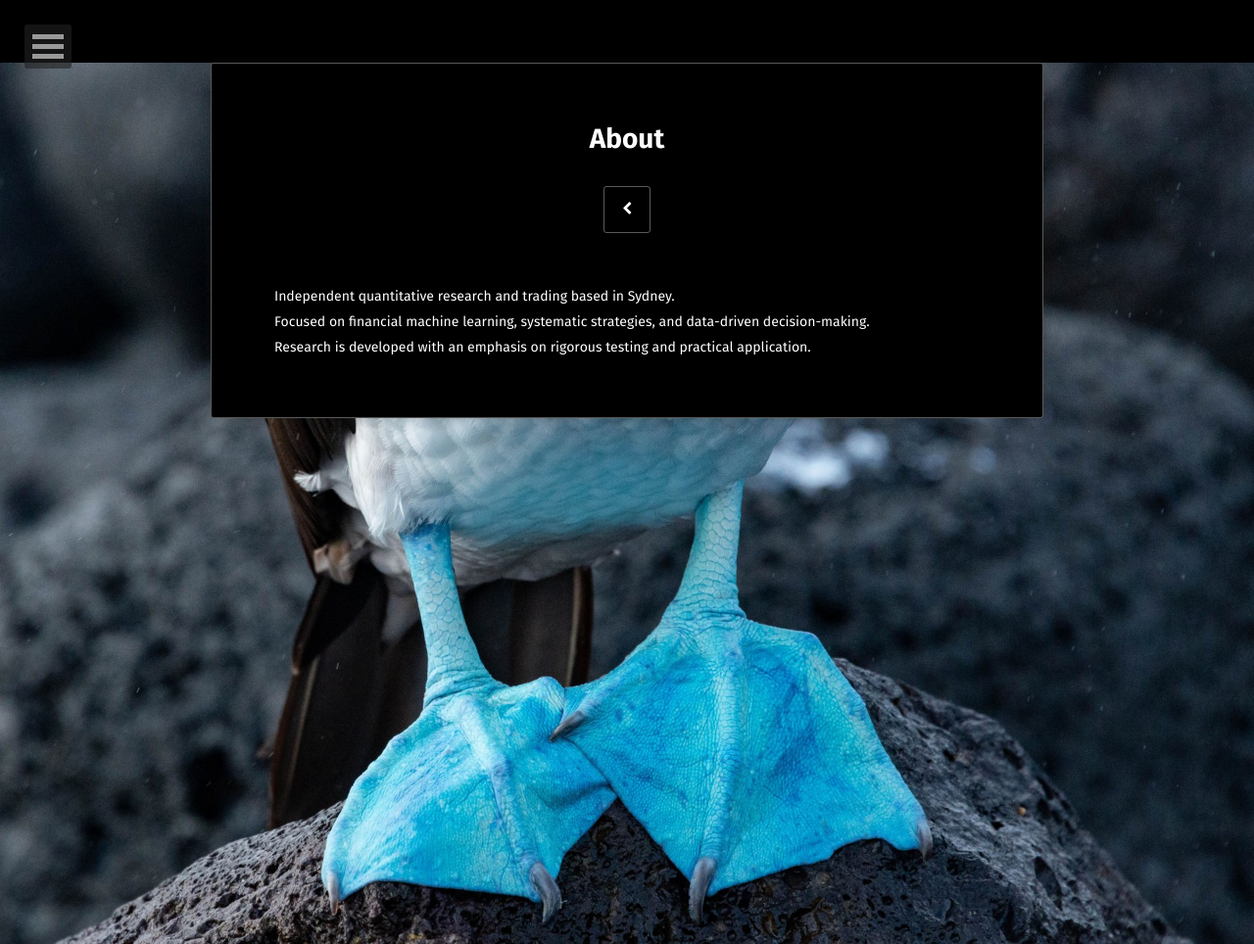
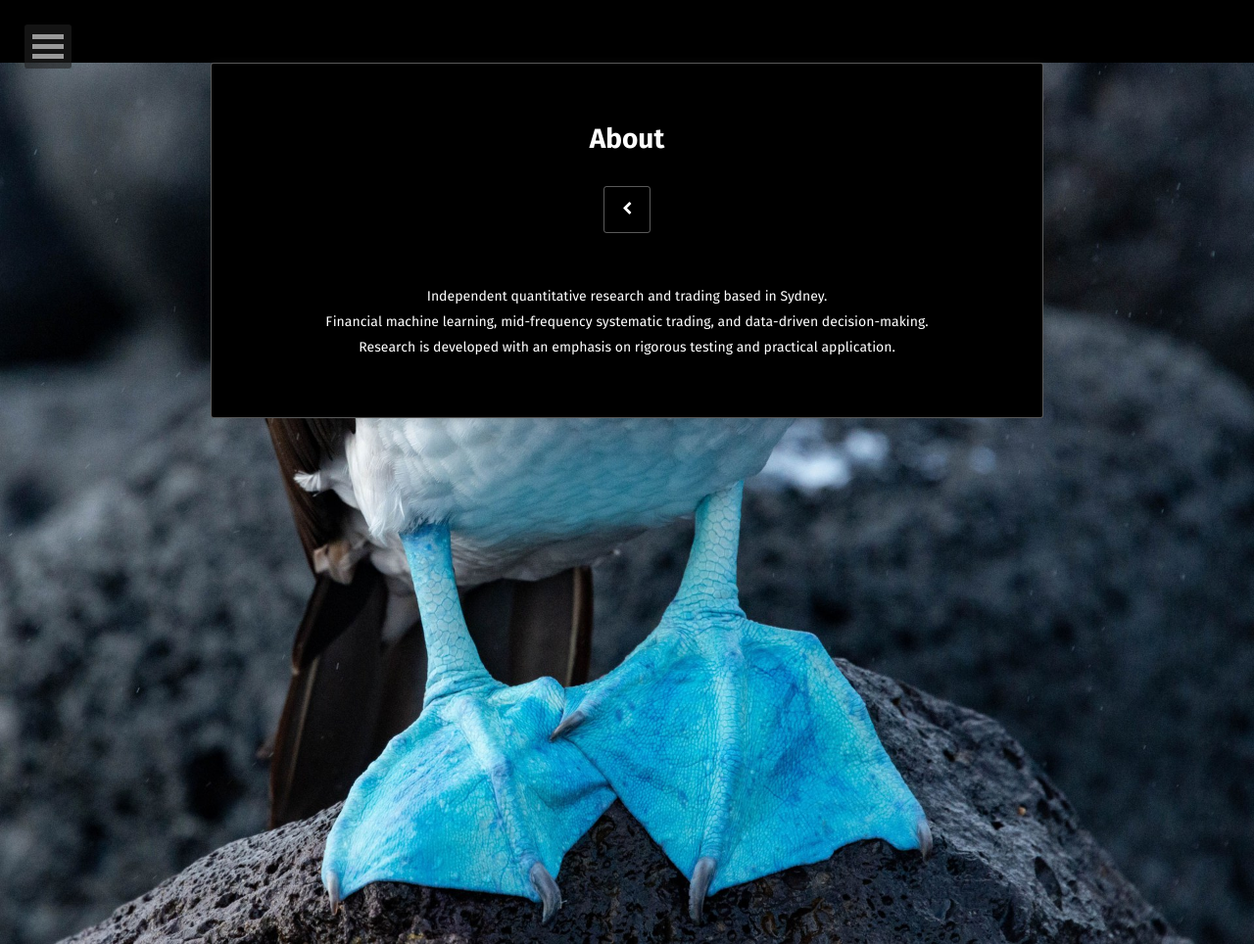
Before and after one commit to sula-research/sula-research.github.io, a Jekyll site: the page built from about/index.md, in a window 1280 px wide. Shown: the whole page at 98% size. Built offline with Jekyll 4.4.1, drawn with Linux system fonts in a browser that asks for light colours; some web fonts are replaced.

Commit message:
Center and revise About introduction

```diff
--- a/_sass/site.scss
+++ b/_sass/site.scss
@@ -333,6 +333,10 @@ header .entry-meta {
 }
 
 // Forms on the contact and client pages use the same black-card theme.
+.about-intro {
+    text-align: center;
+}
+
 .site-form {
     max-width: 540px;
     margin: 1.5rem auto 0;
--- a/about/index.md
+++ b/about/index.md
@@ -5,6 +5,8 @@ description: Independent quantitative research and trading in Sydney.
 comments: false
 ---
 
+<p class="about-intro">
 Independent quantitative research and trading based in Sydney.<br>
-Focused on financial machine learning, systematic strategies, and data-driven decision-making.<br>
+Financial machine learning, mid-frequency systematic trading, and data-driven decision-making.<br>
 Research is developed with an emphasis on rigorous testing and practical application.
+</p>
```
